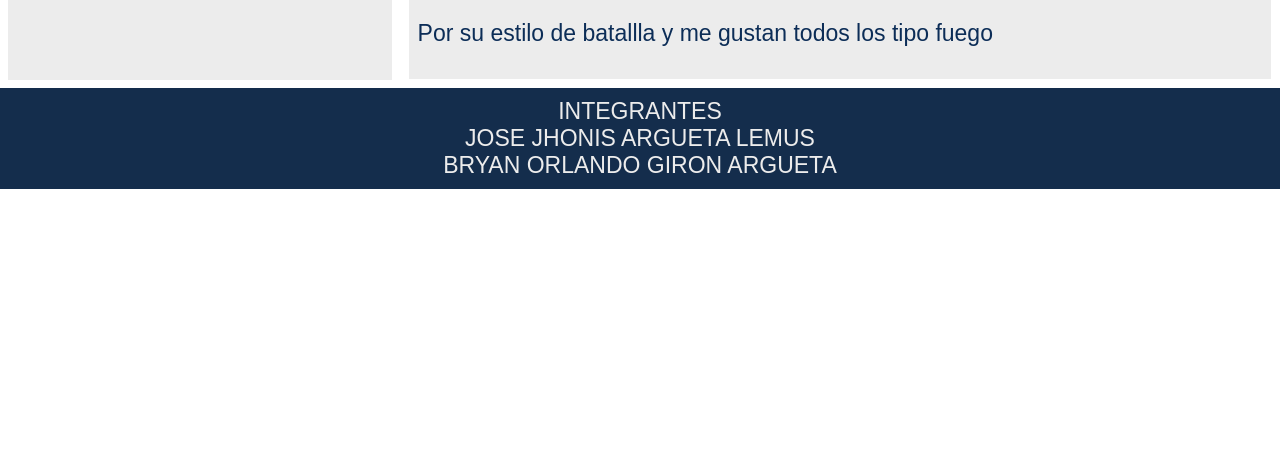
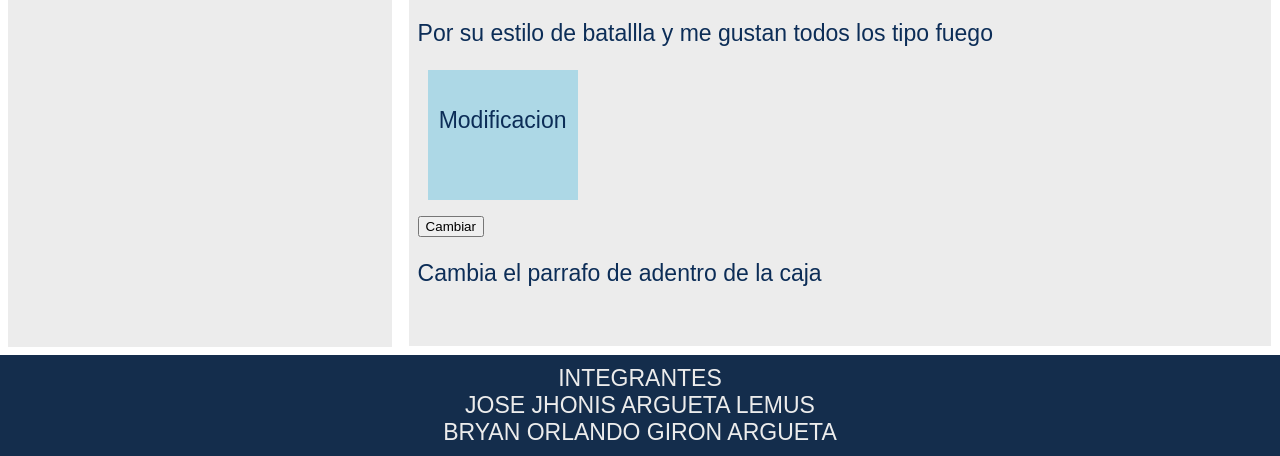
Before and after one commit to JhoniArguetaLemus/parcial1Prog4, a plain HTML site: page index.html in a window 1280 px wide. Shown: the part 2090-2546 px from the top of the page. Before the commit the page ends 2279 px from the top, so only its background shows below. Drawn offline with Linux system fonts and the light colour scheme.

Commit message:
cambio final

```diff
--- a/index.html
+++ b/index.html
@@ -38,7 +38,12 @@
         <h3>Charizard</h3>
         <center><img src="char.png"></center>
         <p>Por su estilo de batallla y me gustan todos los tipo fuego</p>
+        <div class="box" id="parrafo1">Modificacion</div>
+        <button id="cambio"  onclick="cambiarfrase()">Cambiar</button>
+    <p>Cambia el parrafo de adentro de la caja </p>
+    <br>
         </div>
+
 
 
     </div>
--- a/scripts.js
+++ b/scripts.js
@@ -40,3 +40,7 @@ var elemento2 = document.getElementById("elemento2");
 
 
 contenedor.insertBefore(nuevoElemento, elemento2);
+
+function cambiarfrase(){
+    document.getElementById("parrafo1").innerHTML = "Onclick"
+}
--- a/styles.css
+++ b/styles.css
@@ -55,3 +55,12 @@ img{
     height: 50%;
     width: 50%;
 }
+.box {
+    width: 150px;
+    height: 130px;
+    background-color: lightblue;
+    margin: 10px;
+    text-align: center;
+    line-height: 100px;
+    font-size: 23px;
+}
```
